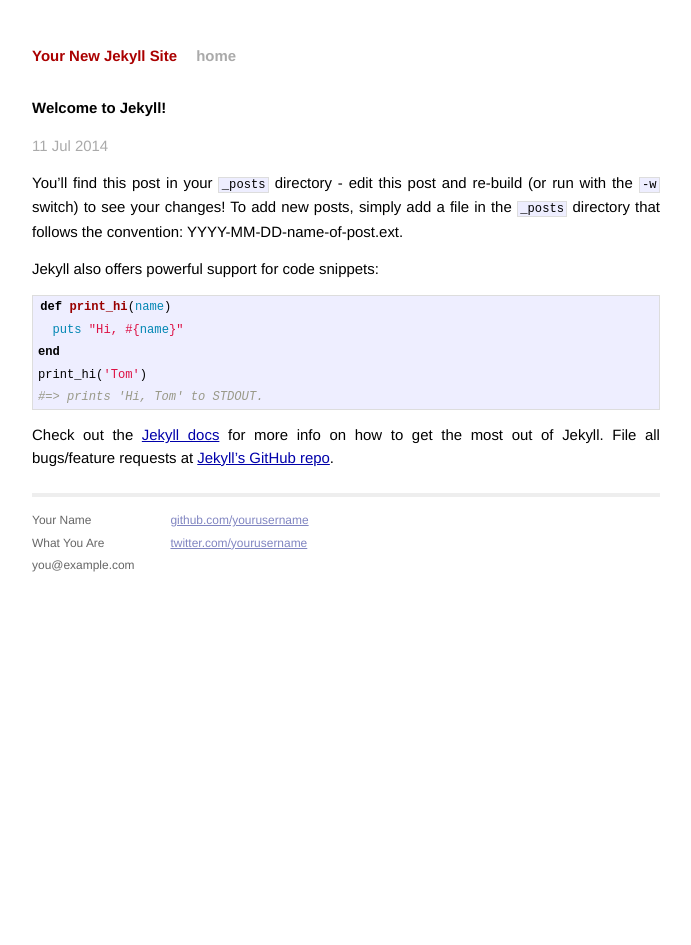
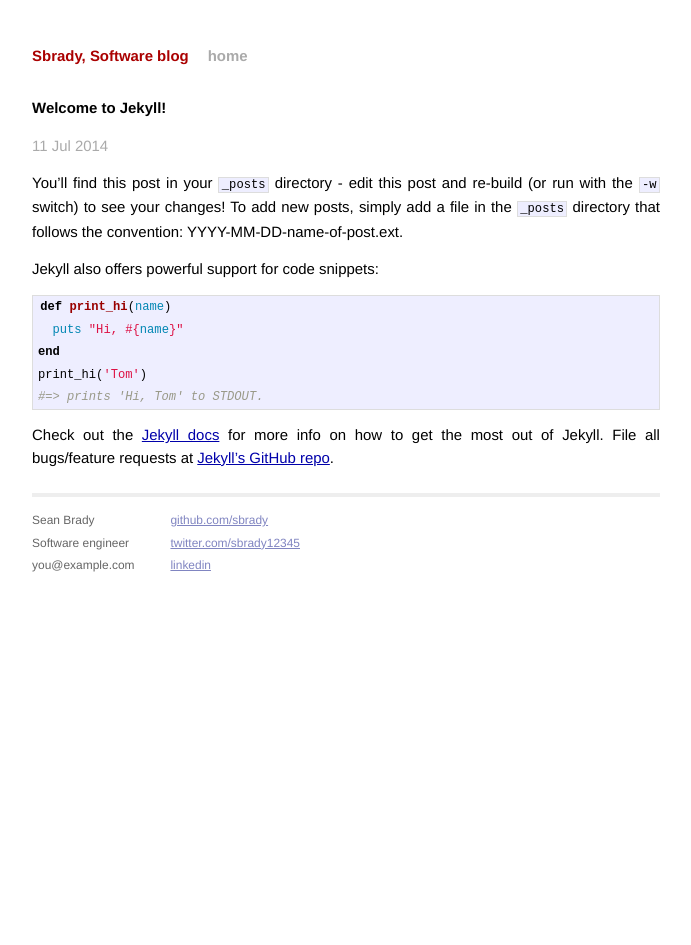
Before and after one commit to sbrady/sbrady.github.io, a Jekyll site: the page built from _posts/2014-07-11-welcome-to-jekyll.markdown, in a window 1280 px wide. Shown: the whole page, without its empty margins (294-985 px from the left). Built offline with Jekyll 4.4.1, drawn with Linux system fonts in a browser that asks for light colours; Markdown is read by kramdown in place of the engine named in the settings.

Commit message:
added some personal info

```diff
--- a/_config.yml
+++ b/_config.yml
@@ -1,3 +1,3 @@
-name: Your New Jekyll Site
+name: Sbrady, Software blog
 markdown: redcarpet
 pygments: true
--- a/_layouts/default.html
+++ b/_layouts/default.html
@@ -26,15 +26,16 @@
           <div class="footer">
             <div class="contact">
               <p>
-                Your Name<br />
-                What You Are<br />
+                Sean Brady<br />
+                Software engineer<br />
                 you@example.com
               </p>
             </div>
             <div class="contact">
               <p>
-                <a href="https://github.com/yourusername">github.com/yourusername</a><br />
-                <a href="https://twitter.com/yourusername">twitter.com/yourusername</a><br />
+                <a href="https://github.com/sbrady">github.com/sbrady</a><br />
+                <a href="https://twitter.com/sbrady12345">twitter.com/sbrady12345</a><br />
+                <a href="https://www.linkedin.com/pub/sean-brady/7/a39/24b">linkedin</a><br />
               </p>
             </div>
           </div>
--- a/index.html
+++ b/index.html
@@ -1,6 +1,6 @@
 ---
 layout: default
-title: Your New Jekyll Site
+title: Sbrady, software blog
 ---
 
 <div id="home">
```
Also changed, not shown: 1 other file.
